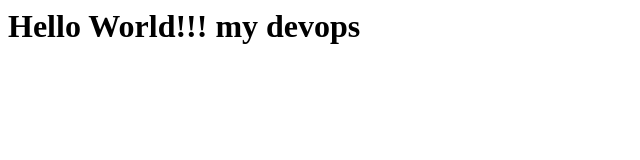
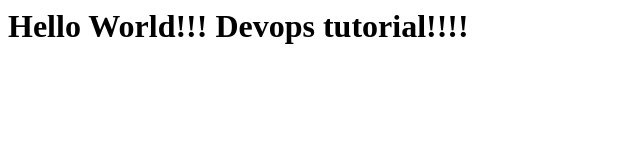
Before and after one commit to dinu3110/sample-html, a plain HTML site: page index.html in a window 1280 px wide. Shown: the whole page, without its empty margins (0-640 px from the left). Drawn offline with Linux system fonts and the light colour scheme.

Commit message:
Update index.html
changes in index.html file

```diff
--- a/index.html
+++ b/index.html
@@ -1,7 +1,7 @@
 <html>
   <body>
     <h1>
-      Hello World!!! my devops
+      Hello World!!! Devops tutorial!!!!
     </h1>
   </body>
 </html>
```
